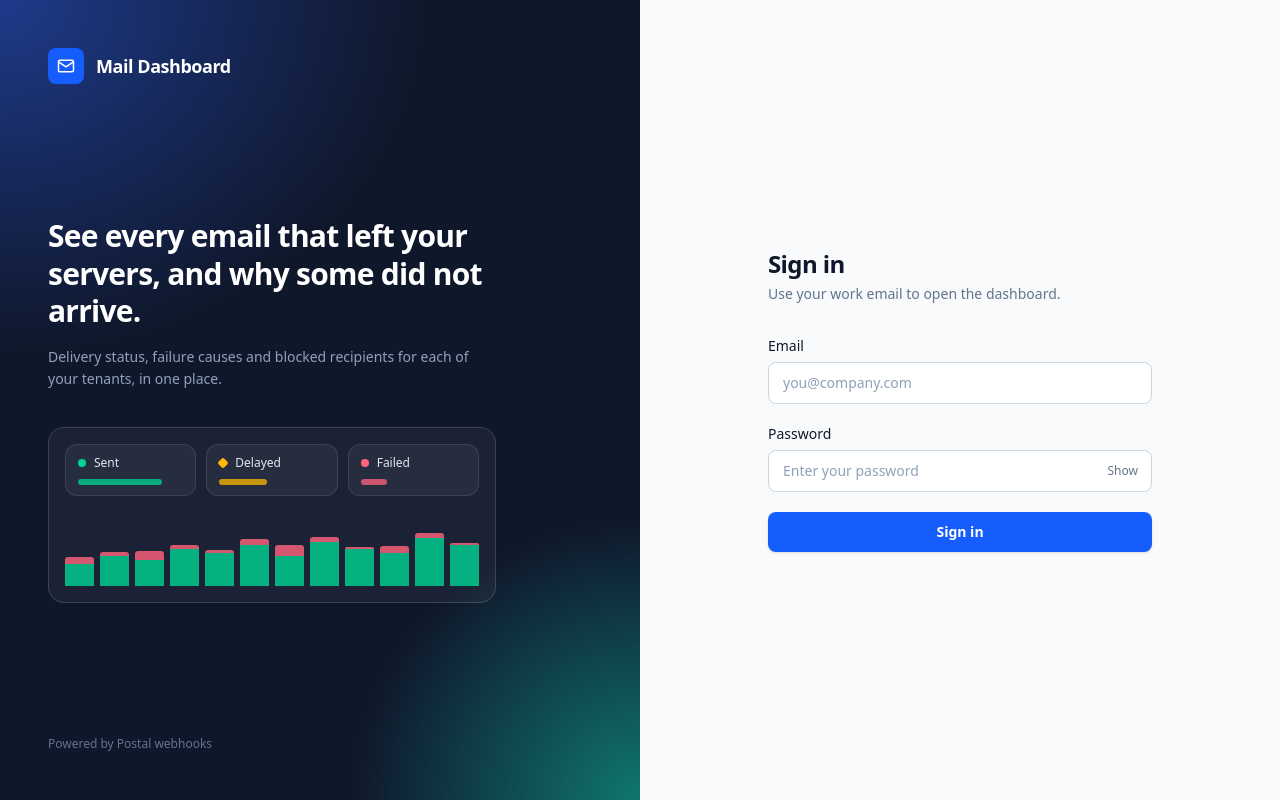
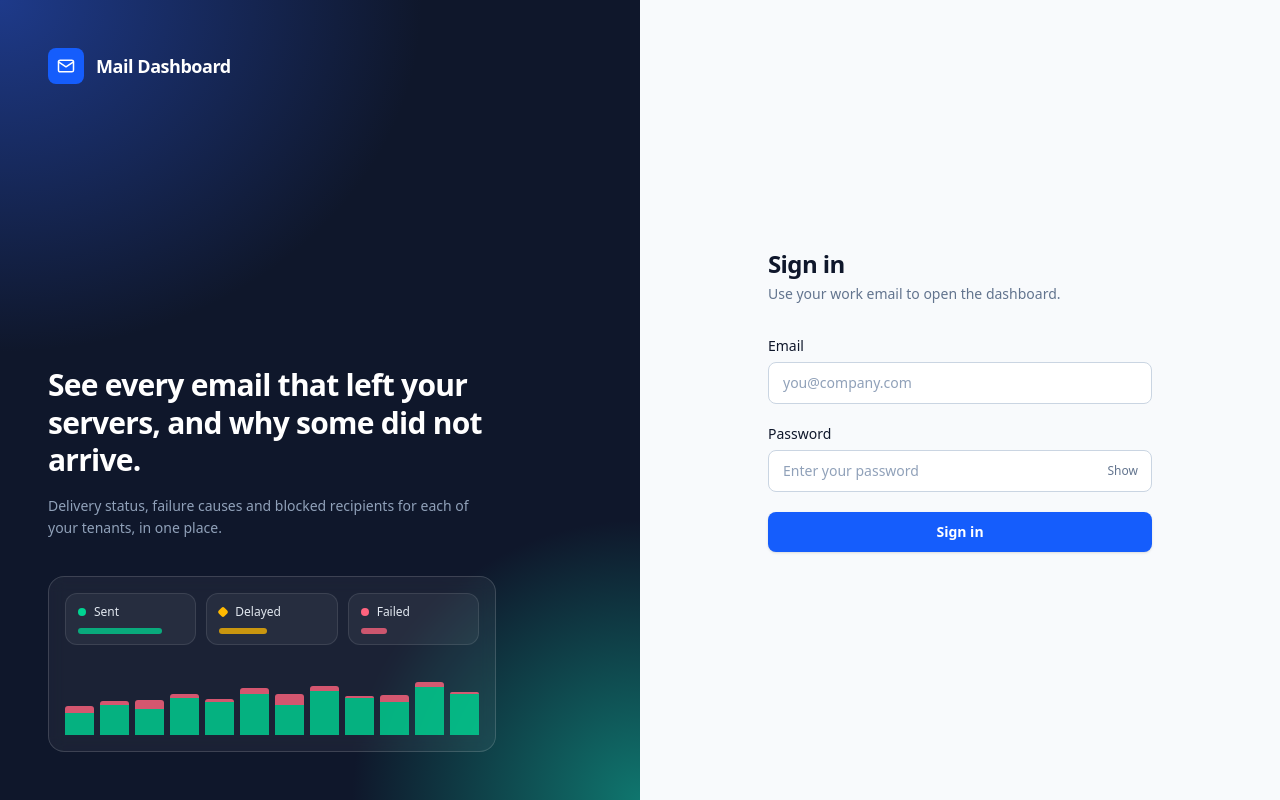
Before and after one commit to Rahat92/samen_it_sms, a Next.js app: page /login in a window 1280 px wide. Built offline with nearby package versions, Linux system fonts and the light colour scheme.

Commit message:
remove webhook

```diff
--- a/app/(auth)/login/page.jsx
+++ b/app/(auth)/login/page.jsx
@@ -88,7 +88,7 @@ export default function LoginPage() {
           </div>
         </div>
 
-        <p className="text-xs text-slate-500">Powered by Postal webhooks</p>
+        {/* <p className="text-xs text-slate-500">Powered by Postal webhooks</p> */}
       </aside>
 
       {/* Right: form */}
--- a/components/Shell.jsx
+++ b/components/Shell.jsx
@@ -130,7 +130,7 @@ export default function Shell({ children, currentUser }) {
           ))}
         </nav>
         <div className="side-foot">
-          <span>Postal webhooks</span>
+          {/* <span>Postal webhooks</span> */}
           <span className="mono" style={{ color: "var(--side-on)" }}>Asia/Dhaka · UTC+6</span>
         </div>
       </aside>
```
